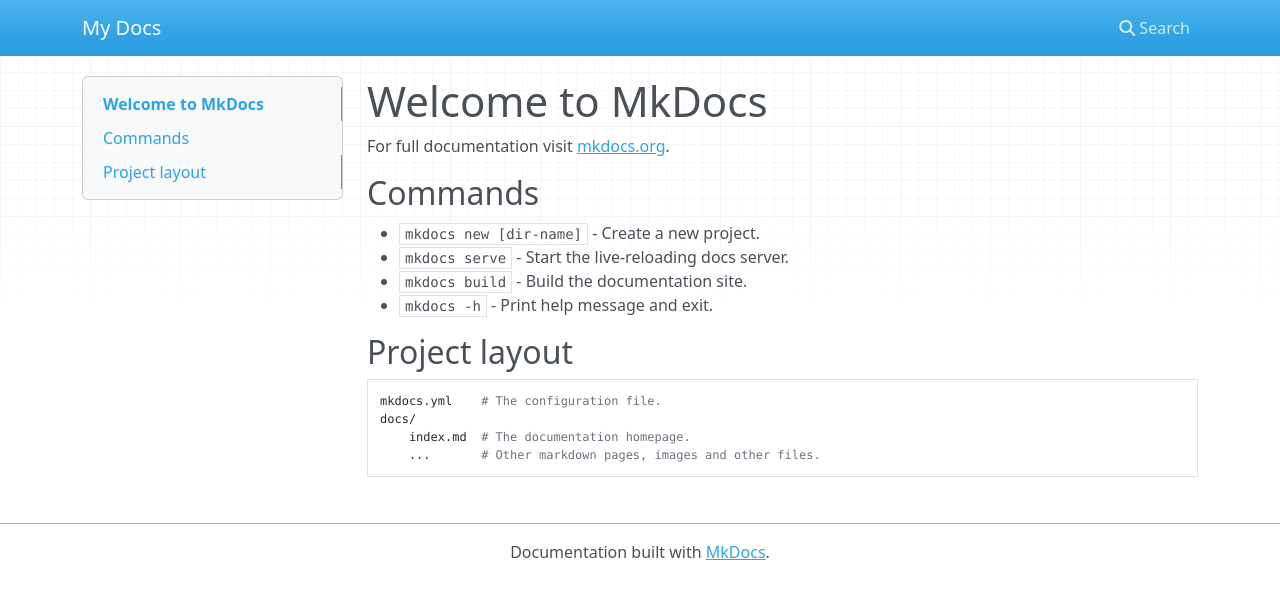
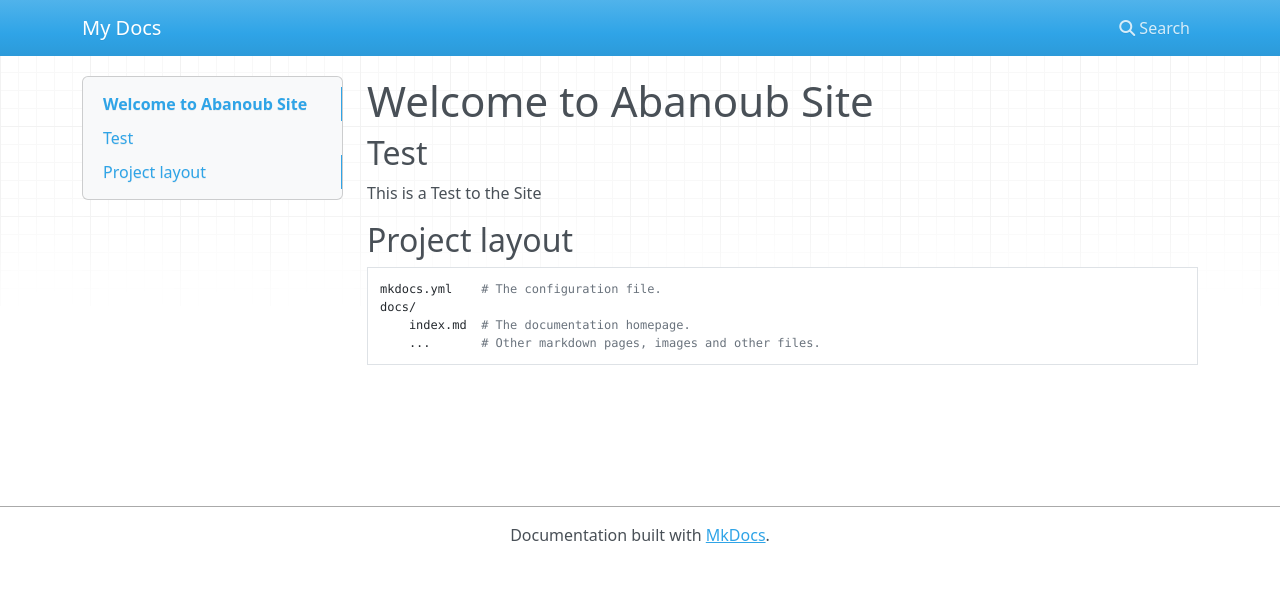
Before and after one commit to AbanoubEhab/AbanoubEhab.github.io, an MkDocs documentation site: the page built from docs/index.md, in a window 1280 px wide. Shown: the top 599 px of the page. Built offline with MkDocs 1.6.1, drawn with Linux system fonts in a browser that asks for light colours; nearby versions of some CDN libraries.

Commit message:
test to changes

```diff
--- a/docs/index.md
+++ b/docs/index.md
@@ -1,13 +1,8 @@
-# Welcome to MkDocs
+# Welcome to Abanoub Site
 
-For full documentation visit [mkdocs.org](https://www.mkdocs.org).
+## Test
 
-## Commands
-
-* `mkdocs new [dir-name]` - Create a new project.
-* `mkdocs serve` - Start the live-reloading docs server.
-* `mkdocs build` - Build the documentation site.
-* `mkdocs -h` - Print help message and exit.
+This is a Test to the Site
 
 ## Project layout
 
```
